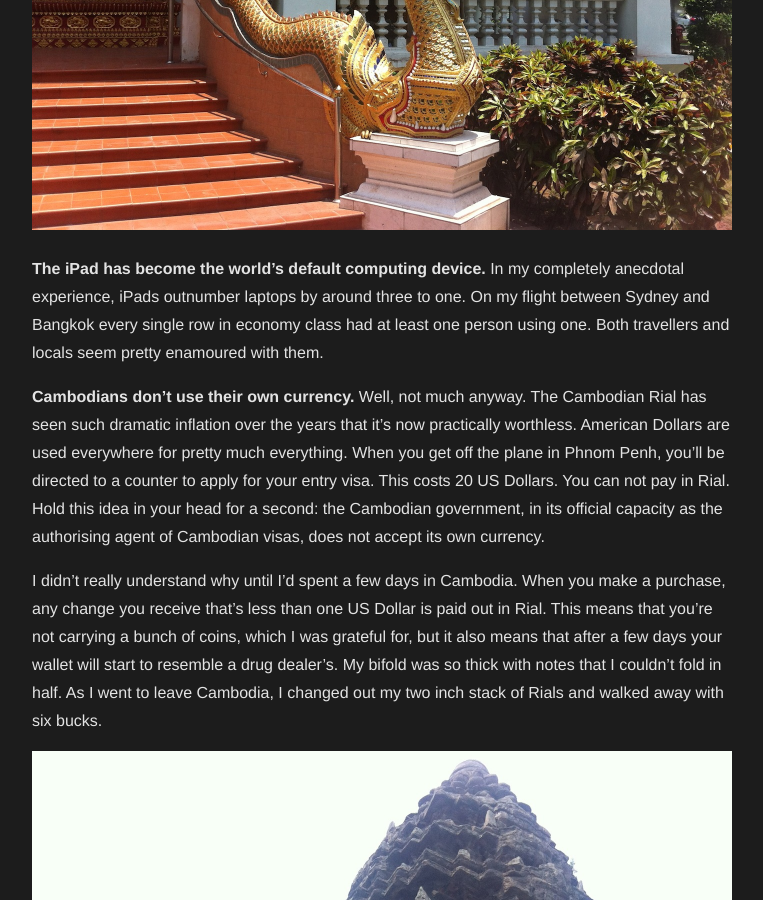
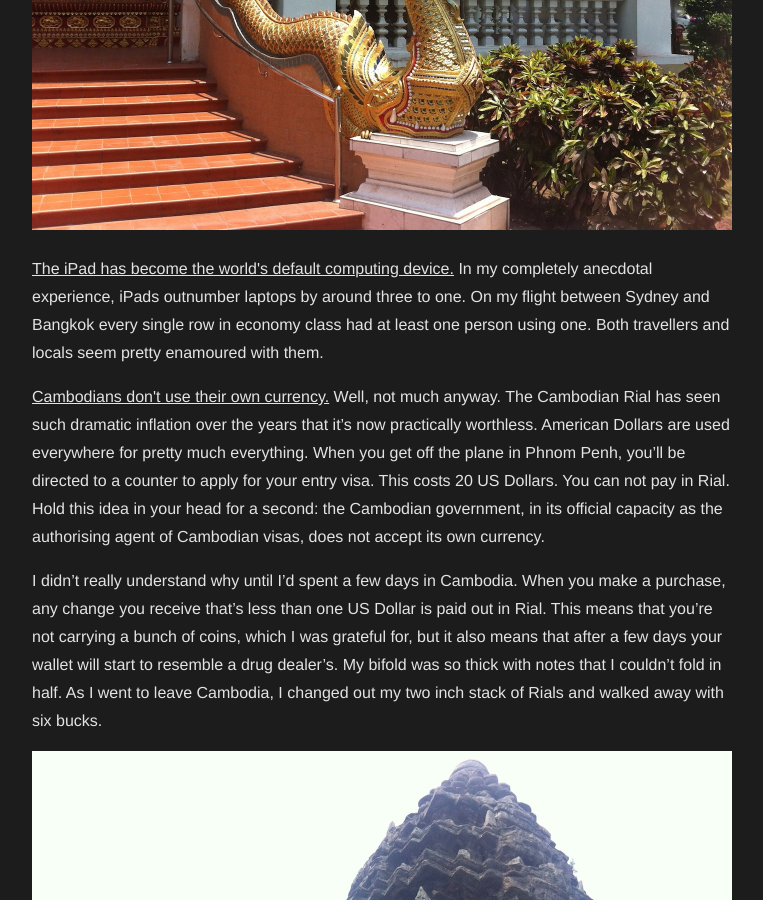
Before and after one commit to brianwillis/brianwillis.github.com, a Jekyll site: the page built from _posts/2012-06-08-What-I-Learnt-In-Asia.md, in a window 1280 px wide and 900 px high, scrolled down 831 px. Shown: the whole window, without its empty margins (258-1021 px from the left). Built offline with Jekyll 4.4.1, drawn with Linux system fonts in a browser that asks for light colours; Markdown is read by kramdown in place of the engine named in the settings.

```diff
--- a/_posts/2012-06-08-What-I-Learnt-In-Asia.md
+++ b/_posts/2012-06-08-What-I-Learnt-In-Asia.md
@@ -5,26 +5,26 @@ title: What I Learnt in Asia
 
 For the past month I've been trekking around Southeast Asia. There's a million blog posts out there by a million authors talking about their experiences travelling through the region, and I don't think there's much to add to that discussion. So instead, here's a list of stuff I learnt while on the road.
 
-**Plan your stay around local transport.** If you're going to Bangkok, find a hotel near the sky train. Your other options for transport are pretty miserable. Tuk-tuk drivers want to take you to their cousin's store where you'll be pressured into buying crap so that the driver can make a commission, and taxi drivers never want to use the meter (in Thailand the government regulates meter prices for taxis so drivers would rather haggle you into an inflated price). Take the sky train whenever possible, and you'll avoid all this crap. I know that out of the way budget hotel has rates that are hard to ignore, but every dollar you save on the room you'll end up spending on transport.
+<u>Plan your stay around local transport.</u> If you're going to Bangkok, find a hotel near the sky train. Your other options for transport are pretty miserable. Tuk-tuk drivers want to take you to their cousin's store where you'll be pressured into buying crap so that the driver can make a commission, and taxi drivers never want to use the meter (in Thailand the government regulates meter prices for taxis so drivers would rather haggle you into an inflated price). Take the sky train whenever possible, and you'll avoid all this crap. I know that out of the way budget hotel has rates that are hard to ignore, but every dollar you save on the room you'll end up spending on transport.
 
 <img src="/images/2012-06-08-wat-phra-singh.jpg" alt="Wat Phra Singh in Chiang Mai, Thailand." title="Wat Phra Singh in Chiang Mai, Thailand." width="{{ site.width }}"/>
 
-**The iPad has become the world's default computing device.** In my completely anecdotal experience, iPads outnumber laptops by around three to one. On my flight between Sydney and Bangkok every single row in economy class had at least one person using one. Both travellers and locals seem pretty enamoured with them.
+<u>The iPad has become the world's default computing device.</u> In my completely anecdotal experience, iPads outnumber laptops by around three to one. On my flight between Sydney and Bangkok every single row in economy class had at least one person using one. Both travellers and locals seem pretty enamoured with them.
 
-**Cambodians don't use their own currency.** Well, not much anyway. The Cambodian Rial has seen such dramatic inflation over the years that it's now practically worthless. American Dollars are used everywhere for pretty much everything. When you get off the plane in Phnom Penh, you'll be directed to a counter to apply for your entry visa. This costs 20 US Dollars. You can not pay in Rial. Hold this idea in your head for a second: the Cambodian government, in its official capacity as the authorising agent of Cambodian visas, does not accept its own currency.
+<u>Cambodians don't use their own currency.</u> Well, not much anyway. The Cambodian Rial has seen such dramatic inflation over the years that it's now practically worthless. American Dollars are used everywhere for pretty much everything. When you get off the plane in Phnom Penh, you'll be directed to a counter to apply for your entry visa. This costs 20 US Dollars. You can not pay in Rial. Hold this idea in your head for a second: the Cambodian government, in its official capacity as the authorising agent of Cambodian visas, does not accept its own currency.
 
 I didn't really understand why until I'd spent a few days in Cambodia. When you make a purchase, any change you receive that's less than one US Dollar is paid out in Rial. This means that you're not carrying a bunch of coins, which I was grateful for, but it also means that after a few days your wallet will start to resemble a drug dealer's. My bifold was so thick with notes that I couldn't fold in half. As I went to leave Cambodia, I changed out my two inch stack of Rials and walked away with six bucks.
 
 <img src="/images/2012-06-08-angkor-wat.jpg" alt="Angkor Wat in Cambodia." title="Angkor Wat in Cambodia." width="{{ site.width }}"/>
 
-**Smaller cities are a great place to chill out.** I loved Chiang Mai in the north of Thailand, and Siem Reap in the north of Cambodia. Both of them easily beat out their respective capital cities on a bunch of metrics. Hotels are cheaper, people selling things are less pushy, drivers are less reckless, tourist attractions are less crowded, people seem happier. The lower population density makes for a calmer environment, and being further north drops the temperature a few degrees.
+<u>Smaller cities are a great place to chill out.</u> I loved Chiang Mai in the north of Thailand, and Siem Reap in the north of Cambodia. Both of them easily beat out their respective capital cities on a bunch of metrics. Hotels are cheaper, people selling things are less pushy, drivers are less reckless, tourist attractions are less crowded, people seem happier. The lower population density makes for a calmer environment, and being further north drops the temperature a few degrees.
 
-**Local food can be surprisingly difficult to find**, especially around hotels. Italian food seems to have become the world's de facto comfort food. Pizza, ice cream, pasta, burritos, french fries, and burgers are all incredibly easy to find. I can appreciate that in a restaurant that mainly caters to tourists you'd have some western offerings, but I didn't expect I'd have to wade through six pages of fast food to find Pad Thai hidden begrudgingly at the back of the menu.
+<u>Local food can be surprisingly difficult to find</u>, especially around hotels. Italian food seems to have become the world's de facto comfort food. Pizza, ice cream, pasta, burritos, french fries, and burgers are all incredibly easy to find. I can appreciate that in a restaurant that mainly caters to tourists you'd have some western offerings, but I didn't expect I'd have to wade through six pages of fast food to find Pad Thai hidden begrudgingly at the back of the menu.
 
-**Free wifi is abundant**, though sometimes slow. If life were like this back home I'd be a happy man. I sincerely hope that the days of hotels in the developed world charging $30/night for wifi are coming to an end. I paid less than that for my entire room in most places, and wifi was always included free. The same goes for cafes and restaurants - it's an expectation that they'll have internet access.
+<u>Free wifi is abundant</u>, though sometimes slow. If life were like this back home I'd be a happy man. I sincerely hope that the days of hotels in the developed world charging $30/night for wifi are coming to an end. I paid less than that for my entire room in most places, and wifi was always included free. The same goes for cafes and restaurants - it's an expectation that they'll have internet access.
 
 <img src="/images/2012-06-08-dot-mac.jpg" alt="Retail boxes for .mac subscriptions." title="Retail boxes for .mac subscriptions." width="{{ site.width }}"/>You can still buy a <a href="http://en.wikipedia.org/wiki/MobileMe#.Mac">.mac</a> subscription in Bangkok (though why you'd want to is beyond me).
 
-**The smartphone is the greatest invention for travellers since Lonely Planet guidebooks**. You should absolutely bring yours with you. I knew I'd find myself using the camera and currency converter often, but I've also been surprised by how much easier it is to read a paper map while using your phone's built in compass, and Google Maps with GPS (which is pretty easy to access with the aforementioned wifi) saved me from being seriously lost on more than one occasion.
+<u>The smartphone is the greatest invention for travellers since Lonely Planet guidebooks</u>. You should absolutely bring yours with you. I knew I'd find myself using the camera and currency converter often, but I've also been surprised by how much easier it is to read a paper map while using your phone's built in compass, and Google Maps with GPS (which is pretty easy to access with the aforementioned wifi) saved me from being seriously lost on more than one occasion.
 
-**Do not get sunburnt**. It hurts like a hell, and kills the fun for the time that you spend healing. While we're on the subject, do not get malaria. I don't have first hand experience with this particular joy of travel, but the doctor back home made it sound unpleasant enough.
+<u>Do not get sunburnt</u>. It hurts like a hell, and kills the fun for the time that you spend healing. While we're on the subject, do not get malaria. I don't have first hand experience with this particular joy of travel, but the doctor back home made it sound unpleasant enough.
```
